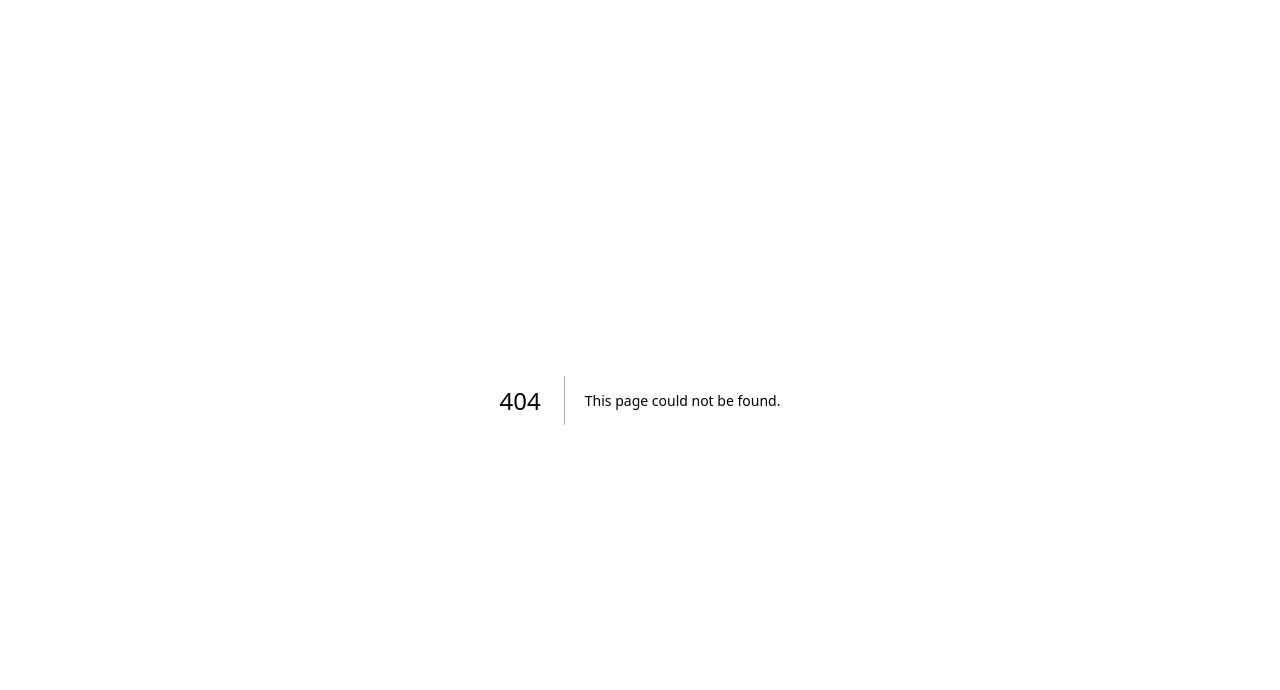
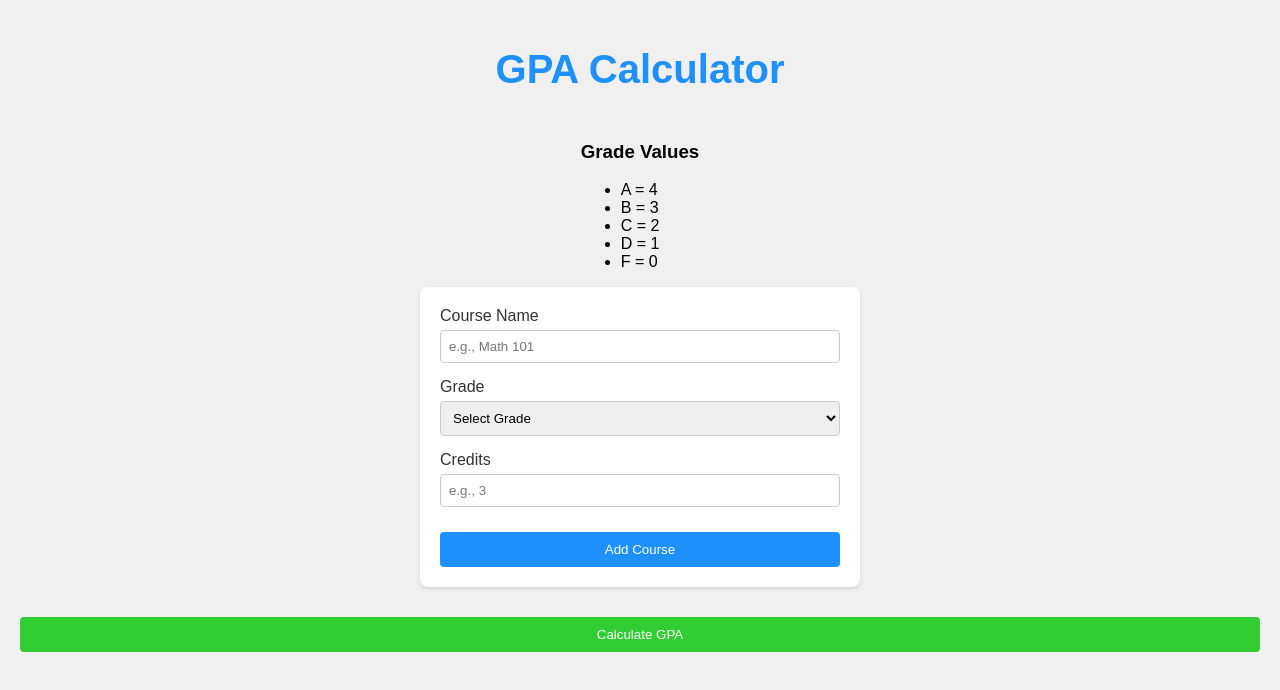
Before and after one commit to Amaya-Wickramaarachchi/gpa-calculator, a Next.js app: page /calculator in a window 1280 px wide. Before the commit this address had no page. Shown: the top 690 px of the page. Built offline with nearby package versions, Linux system fonts and the light colour scheme.

Commit message:
feat: add GPA calculator page with grade values display

```diff
--- /dev/null
+++ b/app/calculator/page.jsx
@@ -0,0 +1,156 @@
+"use client";
+
+import { useState, useEffect } from 'react';
+import '../styles.css';
+
+export default function Calculator() {
+  const [courses, setCourses] = useState([]);
+  const [courseName, setCourseName] = useState('');
+  const [grade, setGrade] = useState('');
+  const [credits, setCredits] = useState('');
+  const [gpa, setGpa] = useState(null);
+  const [error, setError] = useState(null);
+
+  // Grade values for display
+  const gradeValues = {
+    A: 4.0,
+    B: 3.0,
+    C: 2.0,
+    D: 1.0,
+    F: 0.0,
+  };
+
+  // Load courses from LocalStorage on mount
+  useEffect(() => {
+    const storedCourses = JSON.parse(localStorage.getItem('courses') || '[]');
+    setCourses(storedCourses);
+  }, []);
+
+  // Save courses to LocalStorage when they change
+  useEffect(() => {
+    localStorage.setItem('courses', JSON.stringify(courses));
+  }, [courses]);
+
+  // Add course
+  const handleAddCourse = (e) => {
+    e.preventDefault();
+    if (!courseName || !grade || !credits) {
+      setError('Please fill in all fields');
+      return;
+    }
+    if (!gradeValues[grade]) {
+      setError('Invalid grade');
+      return;
+    }
+    const course = {
+      name: courseName,
+      grade,
+      credits: parseFloat(credits),
+      points: gradeValues[grade] * parseFloat(credits),
+    };
+    setCourses([...courses, course]);
+    setCourseName('');
+    setGrade('');
+    setCredits('');
+    setError(null);
+  };
+
+  // Calculate GPA
+  const calculateGpa = () => {
+    if (courses.length === 0) {
+      setError('No courses to calculate GPA');
+      return;
+    }
+    const totalPoints = courses.reduce((sum, course) => sum + course.points, 0);
+    const totalCredits = courses.reduce((sum, course) => sum + course.credits, 0);
+    const gpa = (totalPoints / totalCredits).toFixed(2);
+    setGpa(parseFloat(gpa));
+    setError(null);
+  };
+
+  // Clear history
+  const clearHistory = () => {
+    setCourses([]);
+    setGpa(null);
+    setError(null);
+    localStorage.removeItem('courses');
+  };
+
+  return (
+    <div className="container">
+      <h1>GPA Calculator</h1>
+      {error && <div className="error">{error}</div>}
+
+      {/* Grade Values Display */}
+      <div className="grade-values">
+        <h3>Grade Values</h3>
+        <ul>
+          {Object.entries(gradeValues).map(([grade, value]) => (
+            <li key={grade}>{grade} = {value}</li>
+          ))}
+        </ul>
+      </div>
+
+      {/* Course Form */}
+      <form onSubmit={handleAddCourse} className="form">
+        <div className="form-group">
+          <label>Course Name</label>
+          <input
+            type="text"
+            value={courseName}
+            onChange={(e) => setCourseName(e.target.value)}
+            placeholder="e.g., Math 101"
+          />
+        </div>
+        <div className="form-group">
+          <label>Grade</label>
+          <select value={grade} onChange={(e) => setGrade(e.target.value)}>
+            <option value="">Select Grade</option>
+            <option value="A">A</option>
+            <option value="B">B</option>
+            <option value="C">C</option>
+            <option value="D">D</option>
+            <option value="F">F</option>
+          </select>
+        </div>
+        <div className="form-group">
+          <label>Credits</label>
+          <input
+            type="number"
+            value={credits}
+            onChange={(e) => setCredits(e.target.value)}
+            placeholder="e.g., 3"
+            step="0.5"
+            min="0"
+          />
+        </div>
+        <button type="submit" className="button button-blue">Add Course</button>
+      </form>
+
+      {/* Calculate GPA */}
+      <button onClick={calculateGpa} className="button button-green">Calculate GPA</button>
+
+      {/* GPA Result */}
+      {gpa && (
+        <div className="result">
+          <h2>Your GPA: {gpa}</h2>
+        </div>
+      )}
+
+      {/* Course History */}
+      {courses.length > 0 && (
+        <div className="history">
+          <h2>Course History</h2>
+          <ul>
+            {courses.map((course, index) => (
+              <li key={index}>
+                {course.name}: {course.grade} ({course.credits} credits)
+              </li>
+            ))}
+          </ul>
+          <button onClick={clearHistory} className="button button-red">Clear History</button>
+        </div>
+      )}
+    </div>
+  );
+}
```
